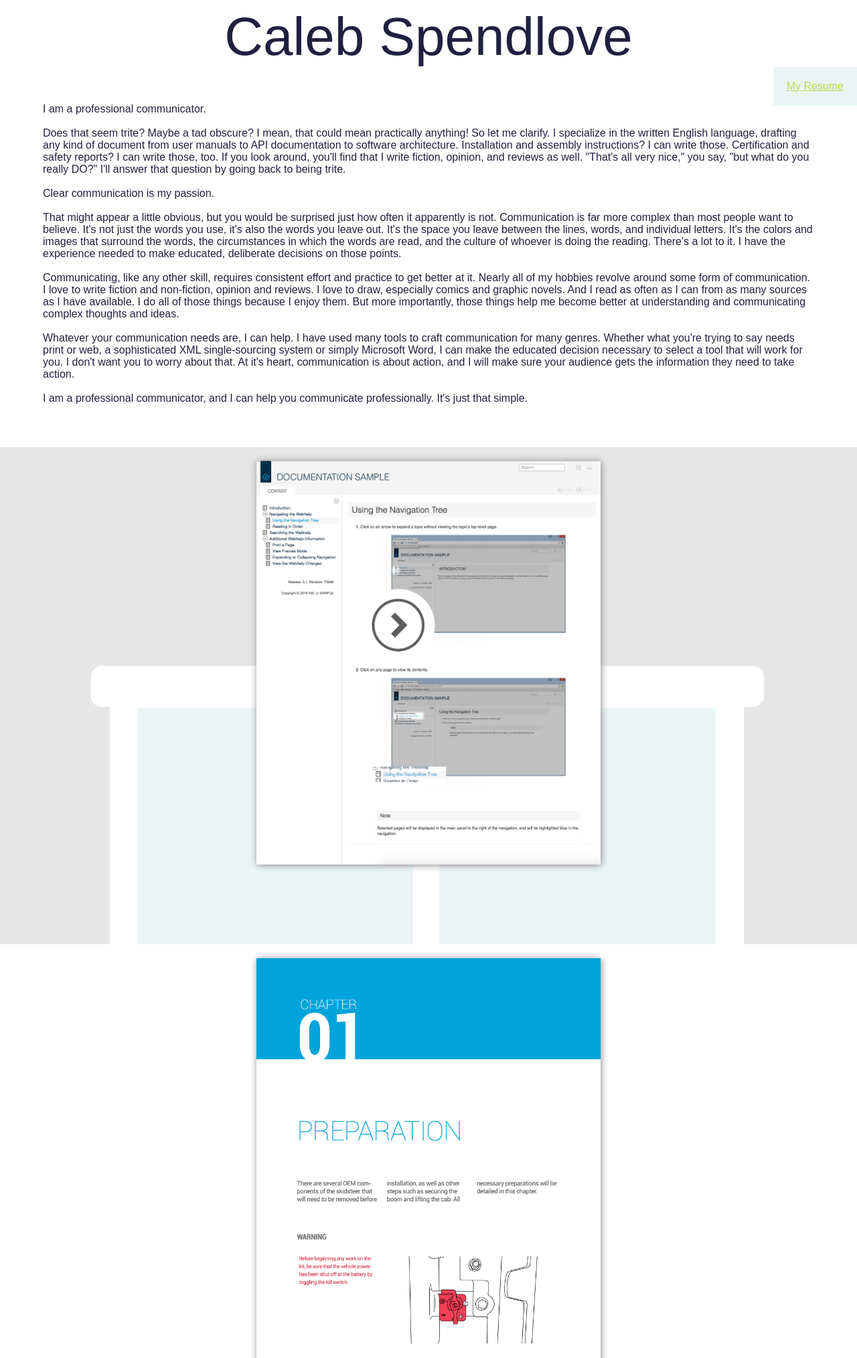
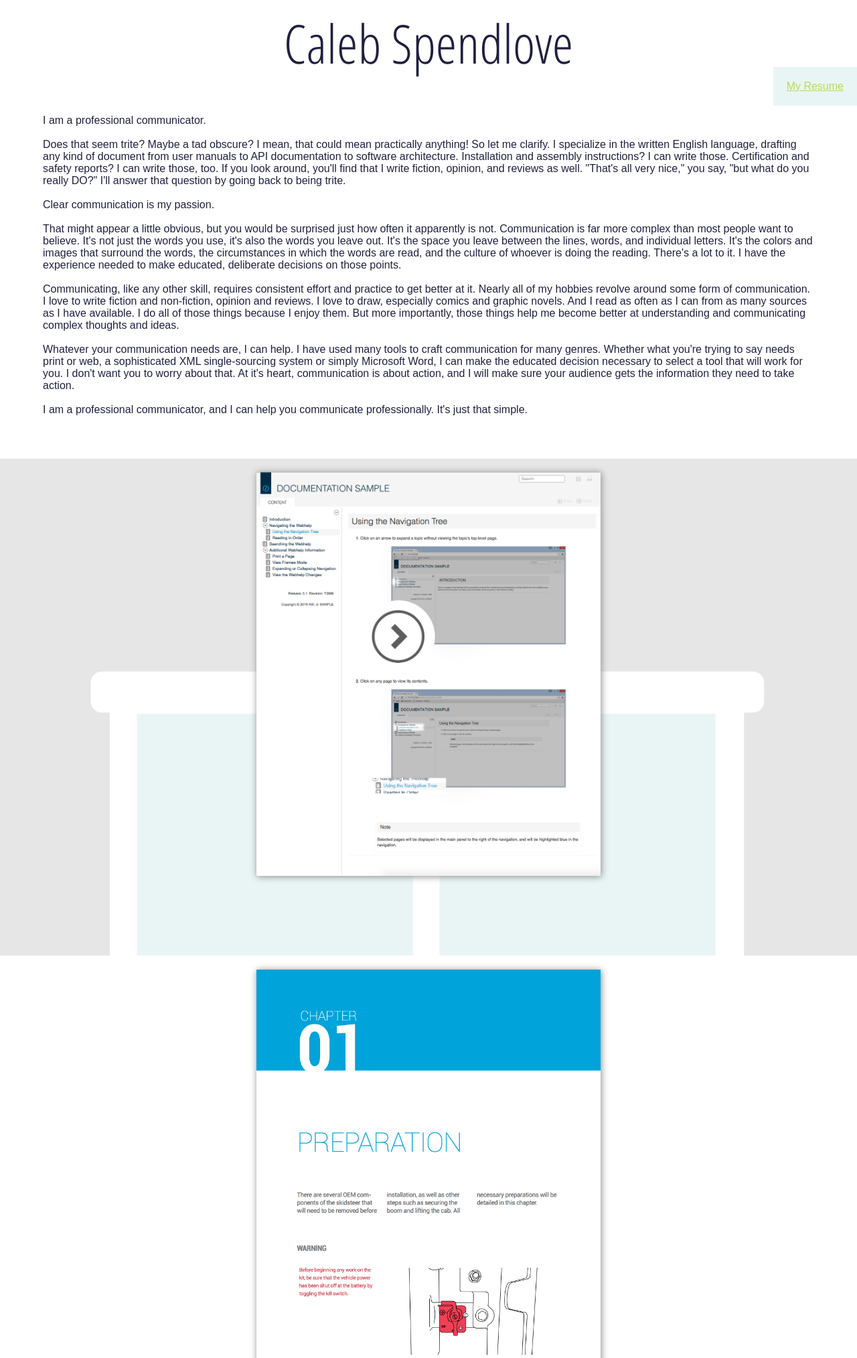
Before and after one commit to CalebSpendlove/CalebSpendlove.github.io, a PHP site: page /index.html in a window 1280 px wide. Shown: the top 2028 px of the page at 67% size. Run offline with PHP 8.4, Linux system fonts and the light colour scheme.

Commit message:
embedding another font, because choices are fun!

```diff
--- a/styles/main.css
+++ b/styles/main.css
@@ -11,7 +11,7 @@ h1 {
 	text-align: center;
 	font-size: 60pt;
 	font-weight: normal;
-	font-family: /*"bikecourier2", "Avenir Next Condensed Ultra Light",*/ OpenSansCondensedLight, sans-serif;
+	font-family: /*"bikecourier2",*/ "Avenir Next Condensed Ultra Light", OpenSansCondensedLight, sans-serif;
 }
 
 h2 {
@@ -32,9 +32,14 @@ img {
     box-shadow: 1px 1px 10px #888888;
 }
 
-@fontface {
+@font-face {
 	font-family: OpenSansCondensedLight;
 	src: url(OpenSans-CondLight.ttf);
+}
+
+@font-face {
+	font-family: Lato-Thin;
+	src: url(Lato-Thin.ttf);
 }
 
 img:hover{
```
Also changed, not shown: styles/Lato-Thin.ttf (added).
